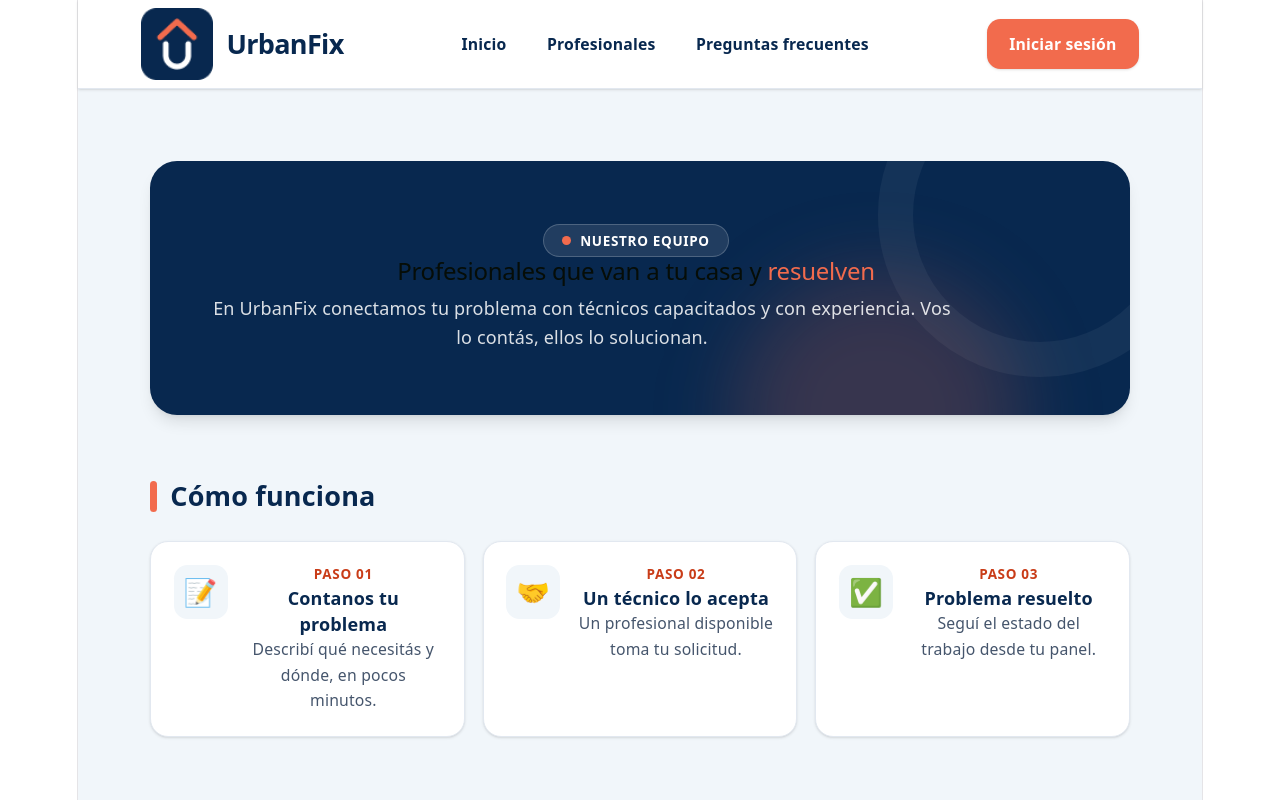
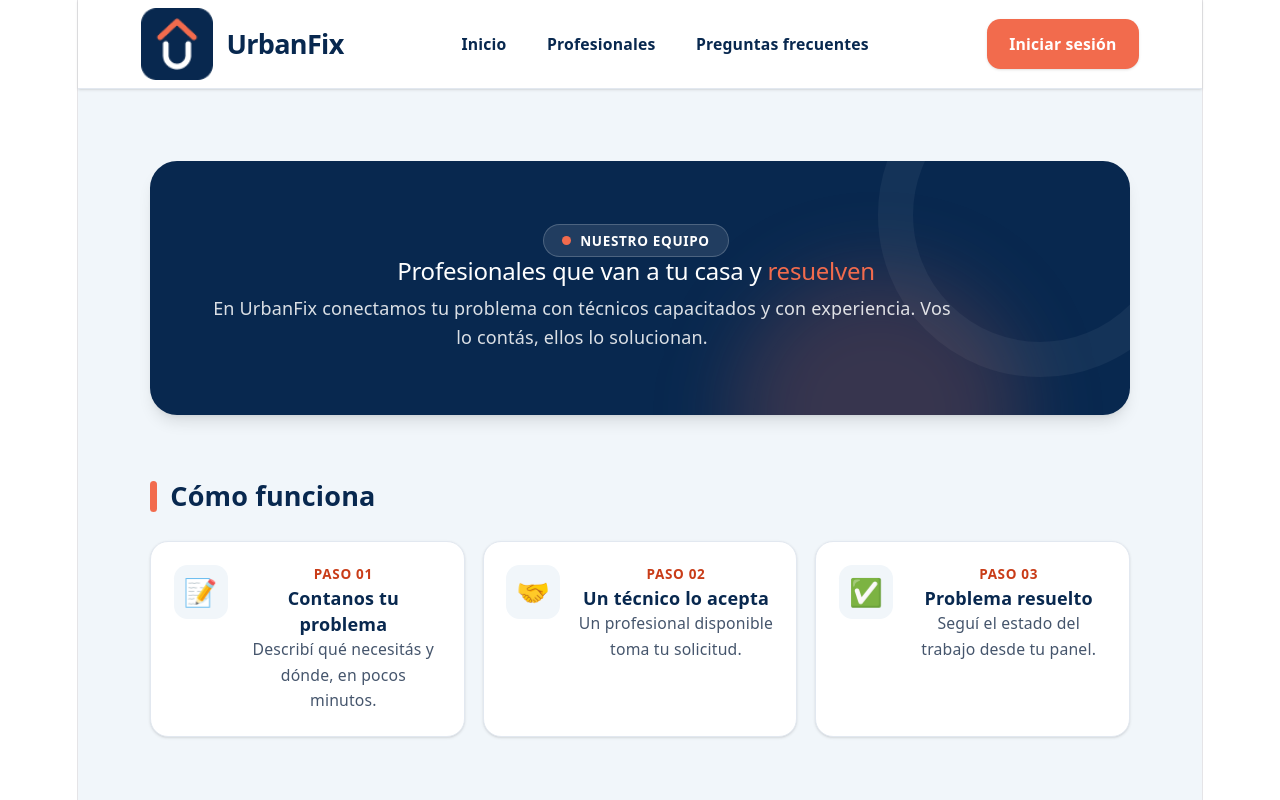
Before and after one commit to Talently-Lab/urbanfix-workspace, a React (Vite) app in the folder frontend/: page /Profesionales in a window 1280 px wide. Shown: the top 800 px of the page. Built offline with nearby package versions, Linux system fonts and the light colour scheme.

Commit message:
Update Profesionales.jsx

```diff
--- a/frontend/src/pages/Profesionales.jsx
+++ b/frontend/src/pages/Profesionales.jsx
@@ -108,7 +108,7 @@ const Profesionales = ({
 
             <h2
               id="titulo-profesionales"
-              className="mt-5 text-3xl font-extrabold tracking-tight sm:text-4xl lg:text-5xl"
+              className="mt-5 text-3xl font-extrabold tracking-tight !text-white sm:text-4xl lg:text-5xl"
             >
               Profesionales que van a tu casa y{" "}
               <span className="text-[#F26B4D]">resuelven</span>
```
